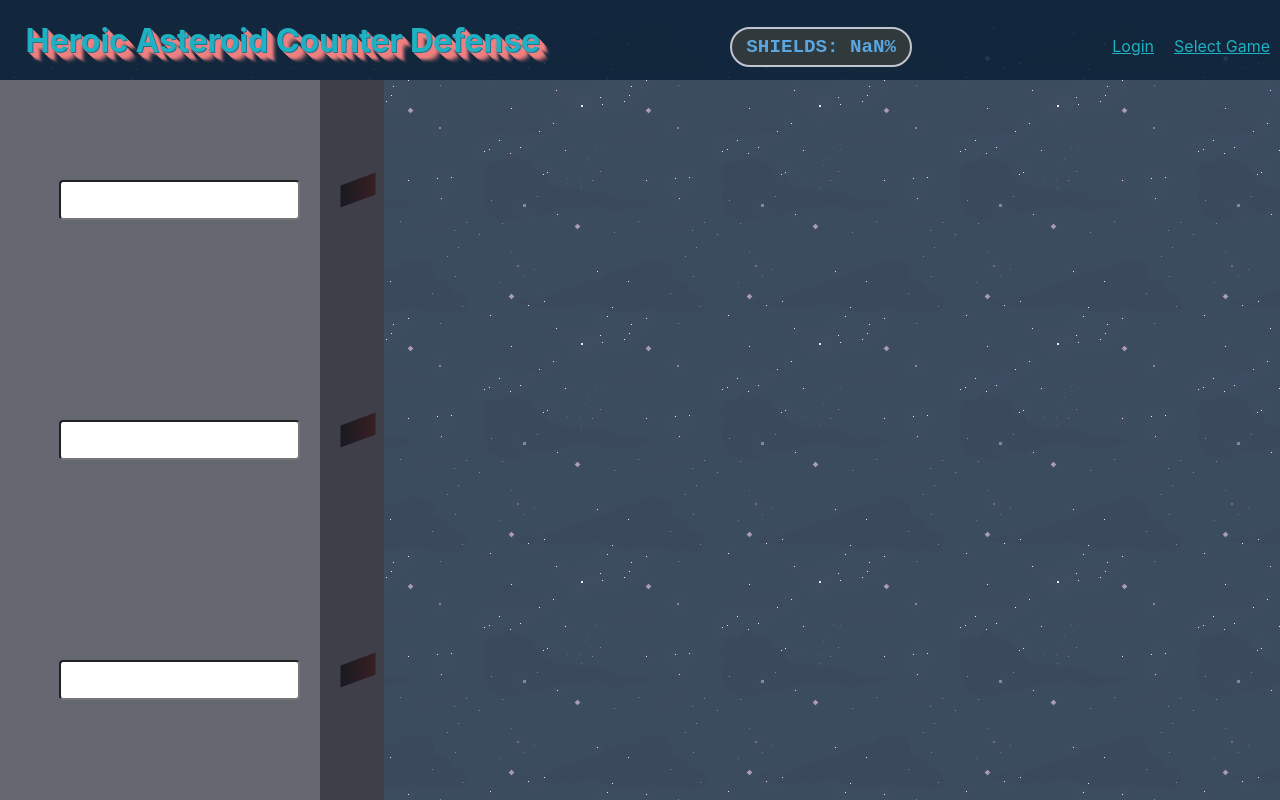
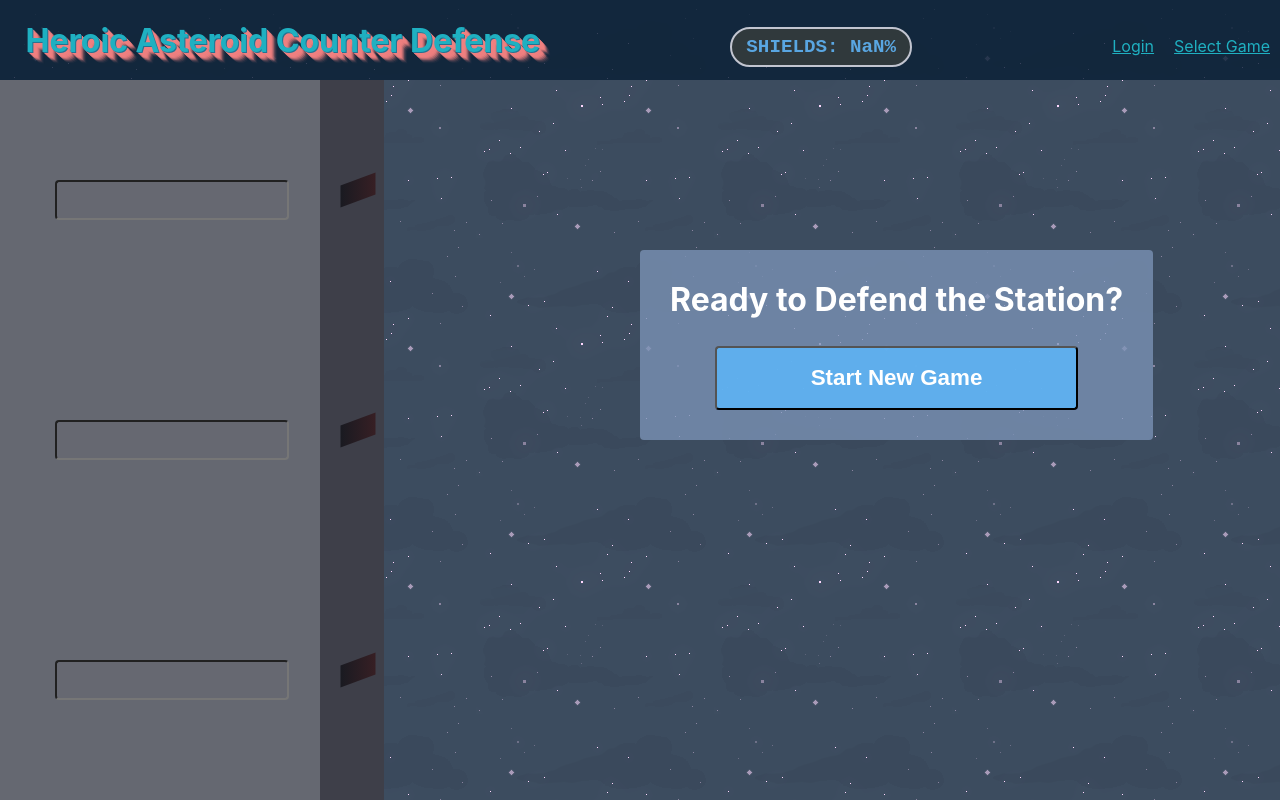
Before and after one commit to daleinen7/heroic-asteroid-counter-defense, a React (Create React App) app: page / in a window 1280 px wide. Built offline with nearby package versions, Linux system fonts and the light colour scheme.

Commit message:
new game button

```diff
--- a/src/components/CodeInput/index.jsx
+++ b/src/components/CodeInput/index.jsx
@@ -3,19 +3,16 @@ import styled from 'styled-components';
 export default function CodeInput() {
   const StyledForm = styled.form`
     input {
-      margin-left: 0.5em;
       height: 1.05em;
       width: 100%;
       border-radius: 4px;
       color: green;
       /* font-family: PressStart2P-Regular; */
-      resize: none;
+      /* resize: none; */
+      background-color: #666871;
       padding: 0.7em;
       font-size: 0.9em;
       line-height: 1.2em;
-      &:focus {
-        outline: none;
-      }
     }
   `;
   return(
--- a/src/components/Space/index.jsx
+++ b/src/components/Space/index.jsx
@@ -1,15 +1,54 @@
 import styled from 'styled-components';
 
 
-export default function Space() {
+export default function Space(props) {
 
   const StyledDiv = styled.div`
     width: 70%;
     background: none;
   `;
+
+  const StatusScreen = styled.div`
+    display: flex;
+    flex-direction: column;
+    align-items: center;
+    padding: 30px;
+    position: absolute;
+    left: 50%;
+    top: 50%;
+    margin-top: -150px;
+    background-color: rgba(122, 146, 180, 0.8);
+    border-radius: 4px;
+    h2 {
+      font-size: 2rem;
+      margin-top: 0;
+    }
+    button {
+      background: rgba(94, 179, 244, 0.9);
+      width: 80%;
+      font-size: 1.4rem;
+      color: white;
+      font-weight: bold;
+      padding: 17px;
+      text-align: center;
+      border-radius: 4px;
+    }
+  `;
+
   return(
     <StyledDiv>
-
+      {(props.gameState==="startNewGame")?
+        <StatusScreen>
+          <h2>Ready to Defend the Station?</h2>
+          <button onClick={props.newGame}>Start New Game</button>
+        </StatusScreen>
+      :
+      (props.gameState==="gameOver" &&
+        <StatusScreen>
+          <h2>Game Over</h2>
+          <button onClick={props.newGame}>Start New Game</button>
+        </StatusScreen>
+      )}
     </StyledDiv>
   )
 }
--- a/src/pages/App/App.jsx
+++ b/src/pages/App/App.jsx
@@ -16,7 +16,6 @@ function App() {
   `;
 
   const [user, setUser] = useState(null);
-  const [gamePlay, setGamePlay] = useState(false);
   const [sound, setSound] = useState(true);
 
   return (
--- a/src/pages/Game/index.jsx
+++ b/src/pages/Game/index.jsx
@@ -1,18 +1,23 @@
+import {useState} from 'react';
 import Space from '../../components/Space';
 import Station from '../../components/Station';
 
 import styled from 'styled-components';
 
-export default function Game() {
+export default function Game(props) {
+
   const StyledDiv = styled.div`
     display: flex;
     height: 90vh;
   `;
 
+  // Game State: gameOver, playing, startNewGame
+  const [gameState, setGameState] = useState("startNewGame");
+
   return(
     <StyledDiv>
       <Station/>
-      <Space/>
+      <Space gameState={gameState}/>
     </StyledDiv>
   )
 }
```
